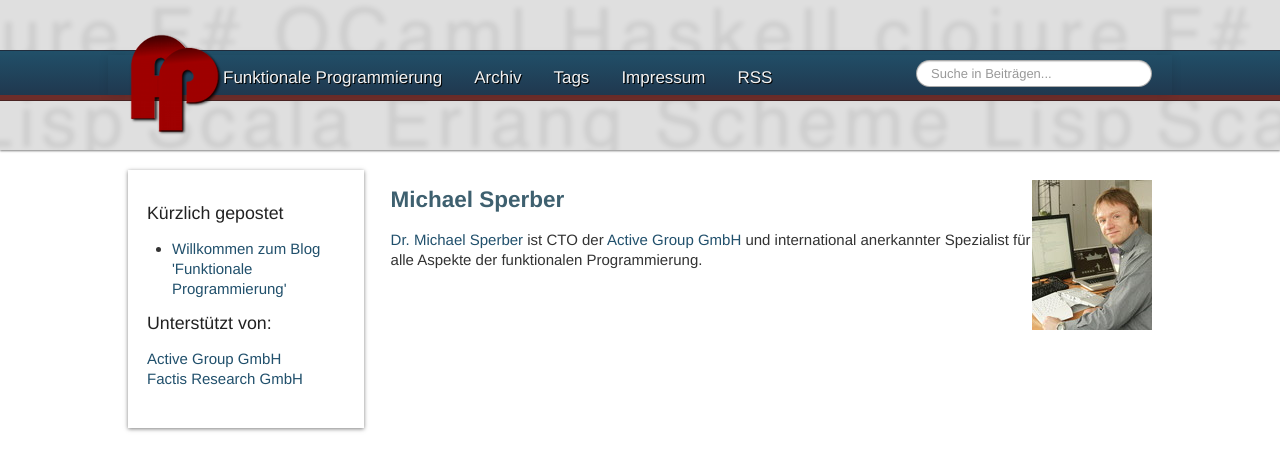
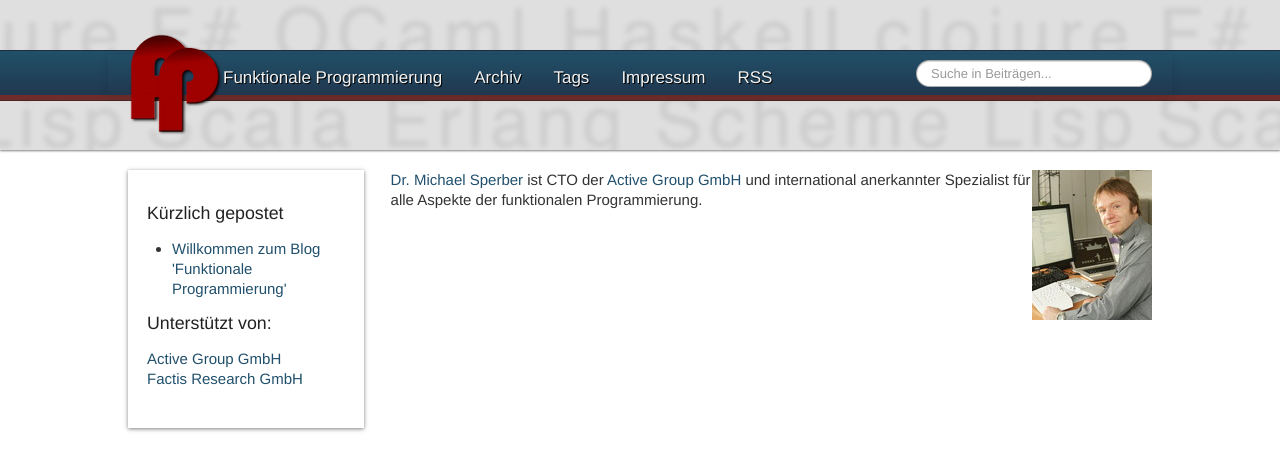
Before and after one commit to funktionale-programmierung/funktionale-programmierung.github.com, a Jekyll site: the page built from author/michael-sperber.md, in a window 1280 px wide. Shown: the top 471 px of the page. Built offline with Jekyll 4.4.1, drawn with Linux system fonts in a browser that asks for light colours; some web fonts are replaced.

Commit message:
Author profile as includeable fragment.
Slightly awkward, but hopefully closer to what we need.

```diff
--- /dev/null
+++ b/_includes/author/michael-sperber.md
@@ -0,0 +1,6 @@
+<div class="author-picture"><img src="/author/michael-sperber.jpg"></div>
+
+[Dr. Michael Sperber](https://www.active-group.de/unternehmen/sperber.html) ist CTO
+der [Active Group GmbH](http://www.active-group.de/) und international
+anerkannter Spezialist für alle Aspekte der funktionalen
+Programmierung.
--- a/_layouts/author.html
+++ /dev/null
@@ -1,9 +0,0 @@
----
-layout: default
----
-<div class="author">
-<article>
-  <div class="author-picture"><img src="{{ page.picture }}"></div>
-  <h1 class="author-name">{{ page.title }}</h1>
-  {{ content }}
-</article>
--- a/author/michael-sperber.md
+++ b/author/michael-sperber.md
@@ -1,11 +1,6 @@
 ---
-layout: author
-description: Profil Michael Sperber
-title: "Michael Sperber"
-picture: michael-sperber.jpg
+layout: default
+title: Michael Sperber
 ---
 
-[Dr. Michael Sperber](https://www.active-group.de/unternehmen/sperber.html) ist CTO
-der [Active Group GmbH](http://www.active-group.de/) und international
-anerkannter Spezialist für alle Aspekte der funktionalen
-Programmierung.
+{% include author/michael-sperber.md %}
```
